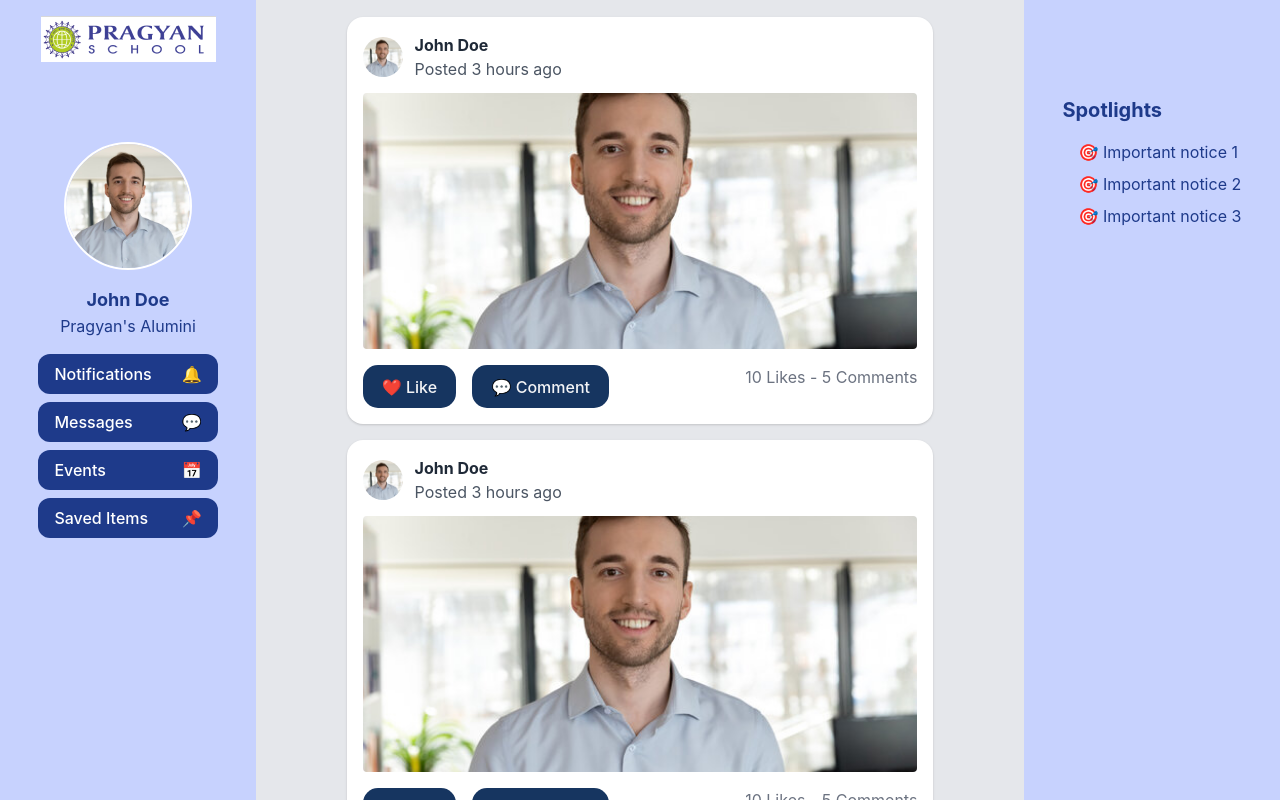
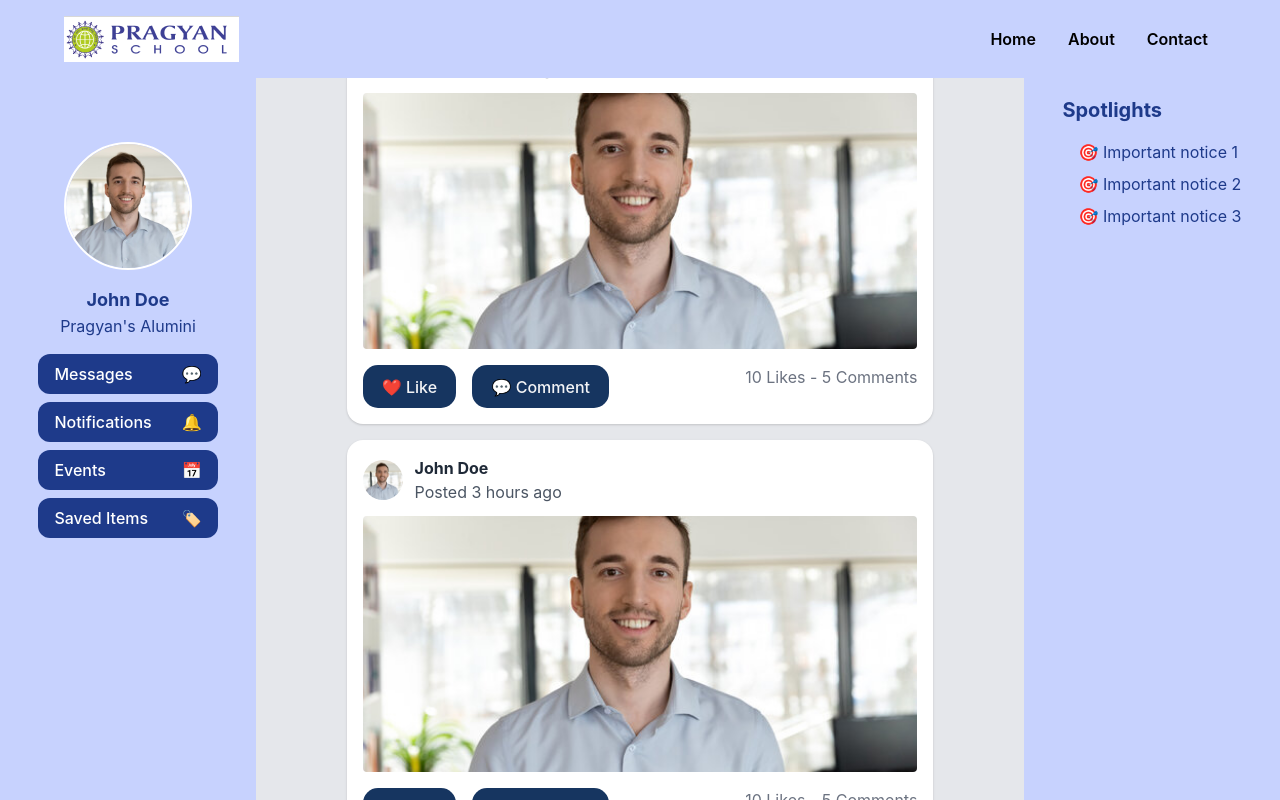
Before and after one commit to sinhasatyam045/Alum_Fullstack, a React (Vite) app: page /dashboard in a window 1280 px wide. Built offline with nearby package versions, Linux system fonts and the light colour scheme.

Commit message:
Dashbord fixes and Routes fixed

```diff
--- a/src/components/dashboard/dashboard.jsx
+++ b/src/components/dashboard/dashboard.jsx
@@ -1,6 +1,8 @@
 import React from 'react';
 import Post from '../helper/post';
 import { useNavigate } from 'react-router-dom';
+import Navbar from '../helper/navbar';
+
 
 
 const Dashboard = () => {
@@ -25,6 +27,10 @@ const Dashboard = () => {
     return (
         <div className='overflow-hidden'>
             <div className="w-full flex justify-between">
+                <div className='w-full px-16 bg-indigo-200 fixed'>
+                    <Navbar />
+
+                </div>
                 {/* Profile Section */}
                 <div className="w-1/5 h-screen bg-indigo-200 p-4 flex flex-col items-center ">
                     <div className='pb-20'>
@@ -44,6 +50,13 @@ const Dashboard = () => {
                     {/* Navigation Menu */}
                     <div className="mt-4 w-4/5">
                         <ul className="text-white space-y-2">
+                        <li>
+                                <button className="flex justify-between w-full bg-blue-900 hover:bg-blue-700 text-white px-4 py-2 rounded-xl focus:outline-none">
+                                    <div>Messages
+                                        </div> 💬
+                                </button>
+
+                            </li>
                             <li>
                                 <button className="flex justify-between w-full bg-blue-900 hover:bg-blue-700 text-white px-4 py-2 rounded-xl focus:outline-none"
                                 onClick={handleNotificationClick}
@@ -55,13 +68,7 @@ const Dashboard = () => {
 
                                 </button>
                                                             </li>
-                            <li>
-                                <button className="flex justify-between w-full bg-blue-900 hover:bg-blue-700 text-white px-4 py-2 rounded-xl focus:outline-none">
-                                    <div>Messages
-                                        </div> 💬
-                                </button>
 
-                            </li>
                             <li>
                                 <button className="flex justify-between w-full bg-blue-900 hover:bg-blue-700 text-white px-4 py-2 rounded-xl focus:outline-none">
                                    <div>
@@ -73,7 +80,7 @@ const Dashboard = () => {
                             <li>
                                 <button className="flex justify-between w-full bg-blue-900 hover:bg-blue-700 text-white px-4 py-2 rounded-xl focus:outline-none">
                                     <div>Saved Items
-                                        </div> 📌
+                                        </div> 🏷️
                                 </button>
 
                             </li>
--- a/src/components/helper/navbar.jsx
+++ b/src/components/helper/navbar.jsx
@@ -2,7 +2,7 @@ import React from 'react';
 
 const Navbar = () => {
     return (
-        <header className="bg-transparent w-4/5 py-4  mx-auto">
+        <header className="bg-transparent  py-4  mx-auto">
             <div className="container mx-auto flex justify-between items-center">
                 <div className="text-white text-lg font-bold">
                     <img src="Images/logo.png" alt="" />
--- a/src/components/login/AlumniLogin.jsx
+++ b/src/components/login/AlumniLogin.jsx
@@ -23,7 +23,11 @@ const Login = () => {
     };
     return (
         <div>
+            <div className='w-4/5 mx-auto'>
             <Navbar />
+
+
+            </div>
             <div className="flex h-screen bg-indigo-200">
                 {/* //bg-darkblue is not working here */}
                 <div className="w-1/2 flex justify-end">
```
